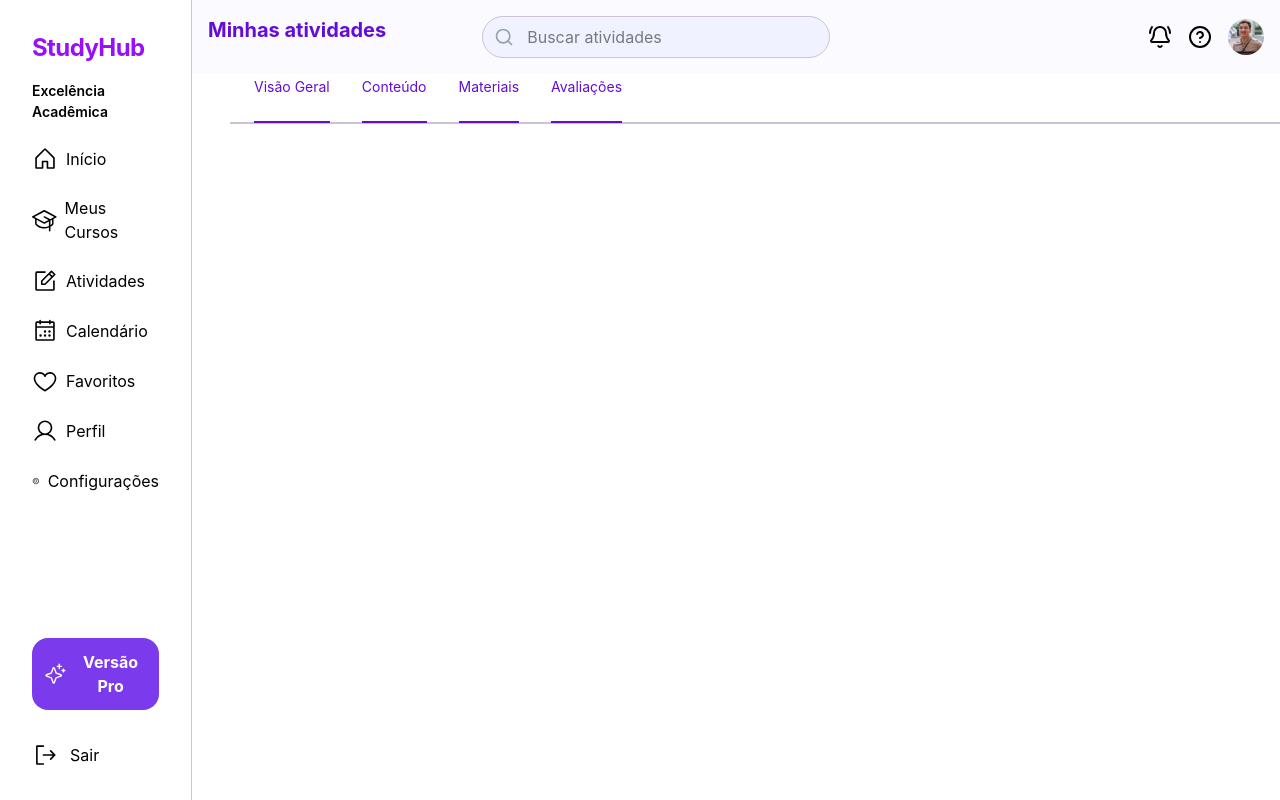
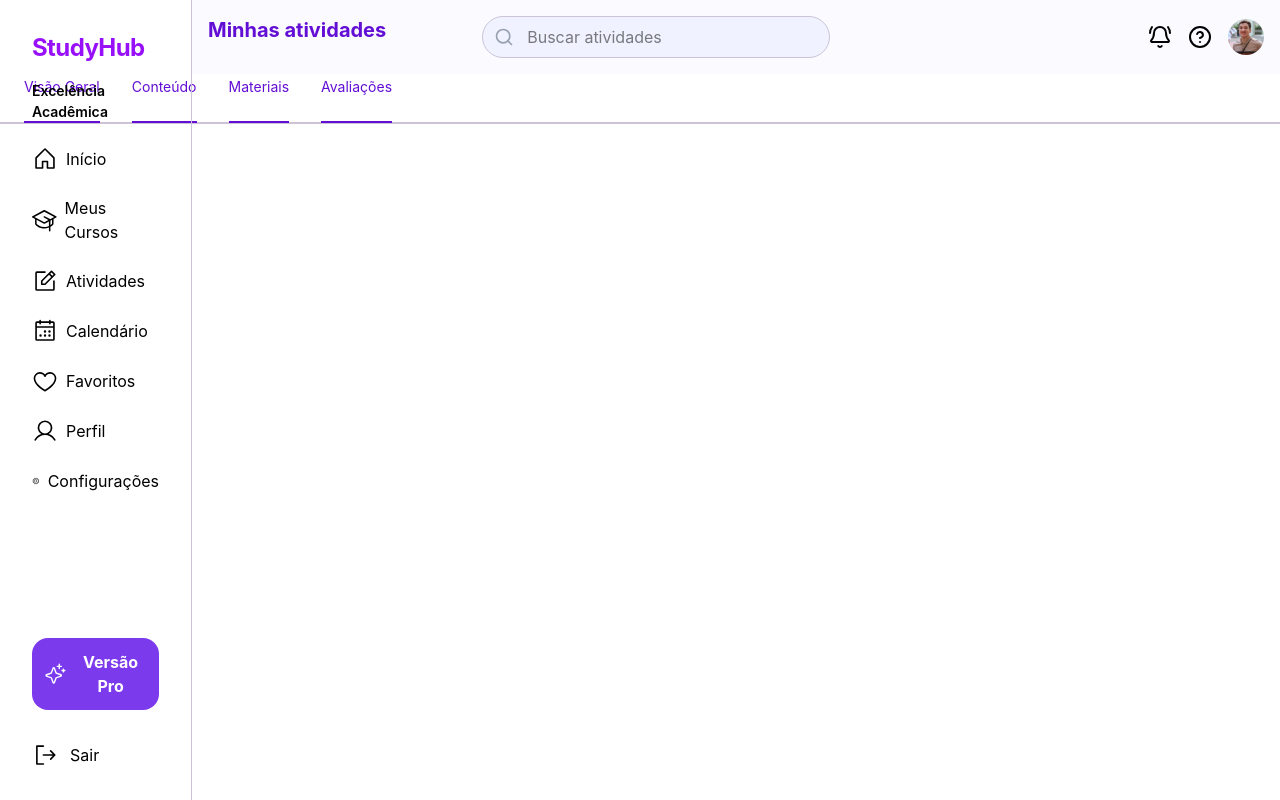
Before and after one commit to FS63-ALDEOTA/studyHub, a React (Vite) app: page /meus-cursos in a window 1280 px wide. Built offline with nearby package versions, Linux system fonts and the light colour scheme.

Commit message:
style: finaliza a estilização

```diff
--- a/src/pages/Courses.jsx
+++ b/src/pages/Courses.jsx
@@ -1,7 +1,7 @@
 import { Link } from "react-router-dom"
 const Courses = () => {
   return (
-    <div className="ml-57.5 border-b-2 border-[#CCC3D8] pl-6 pb-6">
+    <div className="border-b-2 border-[#CCC3D8] pl-6 pb-6">
       <Link className="mr-8 my-4 text-[14px] focus: text-primary focus: border-b-2 pb-6.5">Visão Geral</Link>
       <Link className="mr-8 my-4 text-[14px] focus: text-primary focus: border-b-2 pb-6.5">Conteúdo</Link>
       <Link className="mr-8 my-4 text-[14px] focus: text-primary focus: border-b-2 pb-6.5">Materiais</Link>
```
